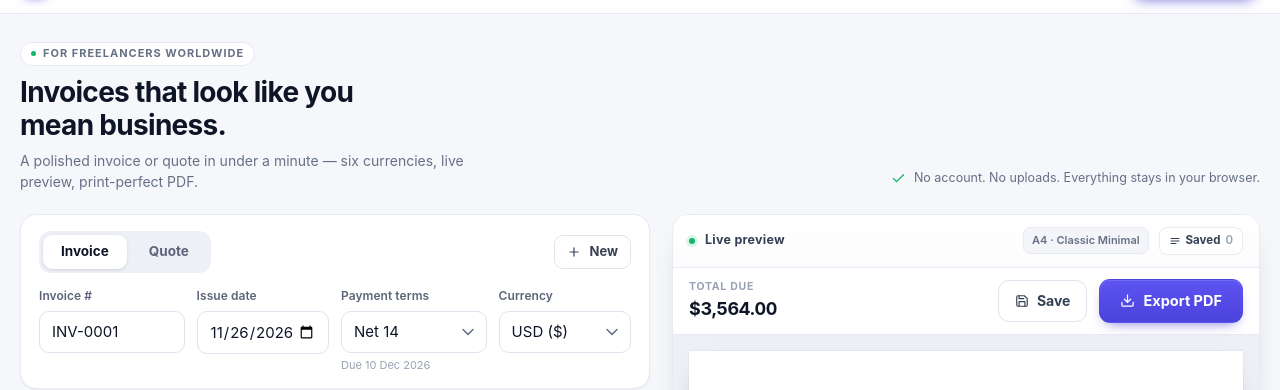
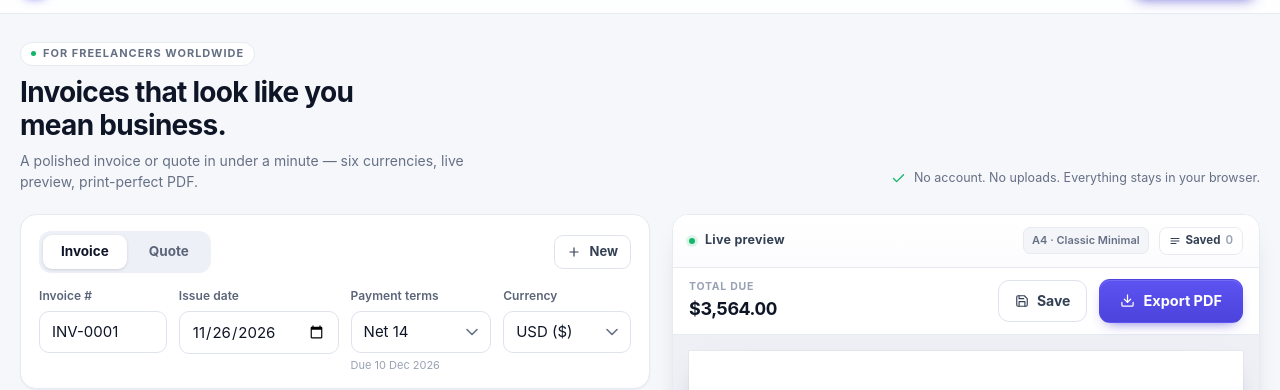
Before and after one commit to tjgksmf1991-lgtm/Gkaishebdb, a plain HTML site: page docs/invoice/index.html in a window 1280 px wide. Shown: the part 47-437 px from the top of the page. Drawn offline with Linux system fonts and the light colour scheme.

Commit message:
SwiftBill: 데스크톱 도구줄에서 날짜칸 몫 확보 (1.25fr)

```diff
--- a/docs/invoice/index.html
+++ b/docs/invoice/index.html
@@ -131,7 +131,7 @@ img{max-width:100%}
 .seg button[aria-pressed="true"]{background:#fff;color:var(--ink);box-shadow:0 1px 3px rgba(16,24,40,.14)}
 .seg button:focus-visible{outline:none;box-shadow:0 0 0 3px rgba(99,91,255,.28)}
 
-.tb-grid{display:grid;grid-template-columns:minmax(0,1.1fr) minmax(0,1fr) minmax(0,1.1fr) minmax(0,1fr);gap:12px;margin-top:14px;align-items:start;min-width:0}
+.tb-grid{display:grid;grid-template-columns:minmax(0,1fr) minmax(0,1.25fr) minmax(0,1.1fr) minmax(0,1fr);gap:12px;margin-top:14px;align-items:start;min-width:0}
 .tb-grid > .field{min-width:0;max-width:100%}
 
 .editor{grid-area:editor;display:grid;gap:12px;min-width:0}
```
